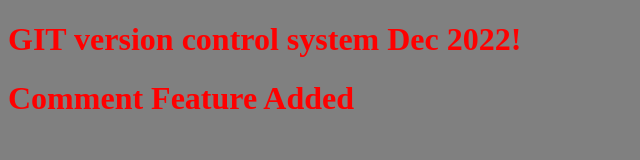
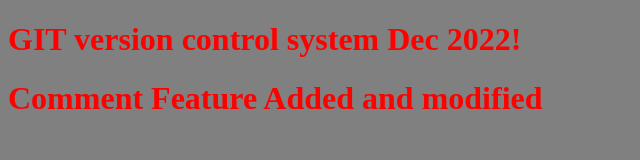
Before and after one commit to Jamil07316/learning-git_Dec-2022, a plain HTML site: page index.html in a window 1280 px wide. Shown: the whole page, without its empty margins (0-640 px from the left). Drawn offline with Linux system fonts and the light colour scheme.

Commit message:
comment feature updated

```diff
--- a/index.html
+++ b/index.html
@@ -9,7 +9,7 @@
   </head>
   <body>
     <h1>GIT version control system Dec 2022!</h1>
-    <h1>Comment Feature Added</h1>
+    <h1>Comment Feature Added and modified</h1>
 
     <script src="main.js"></script>
   </body>
```
